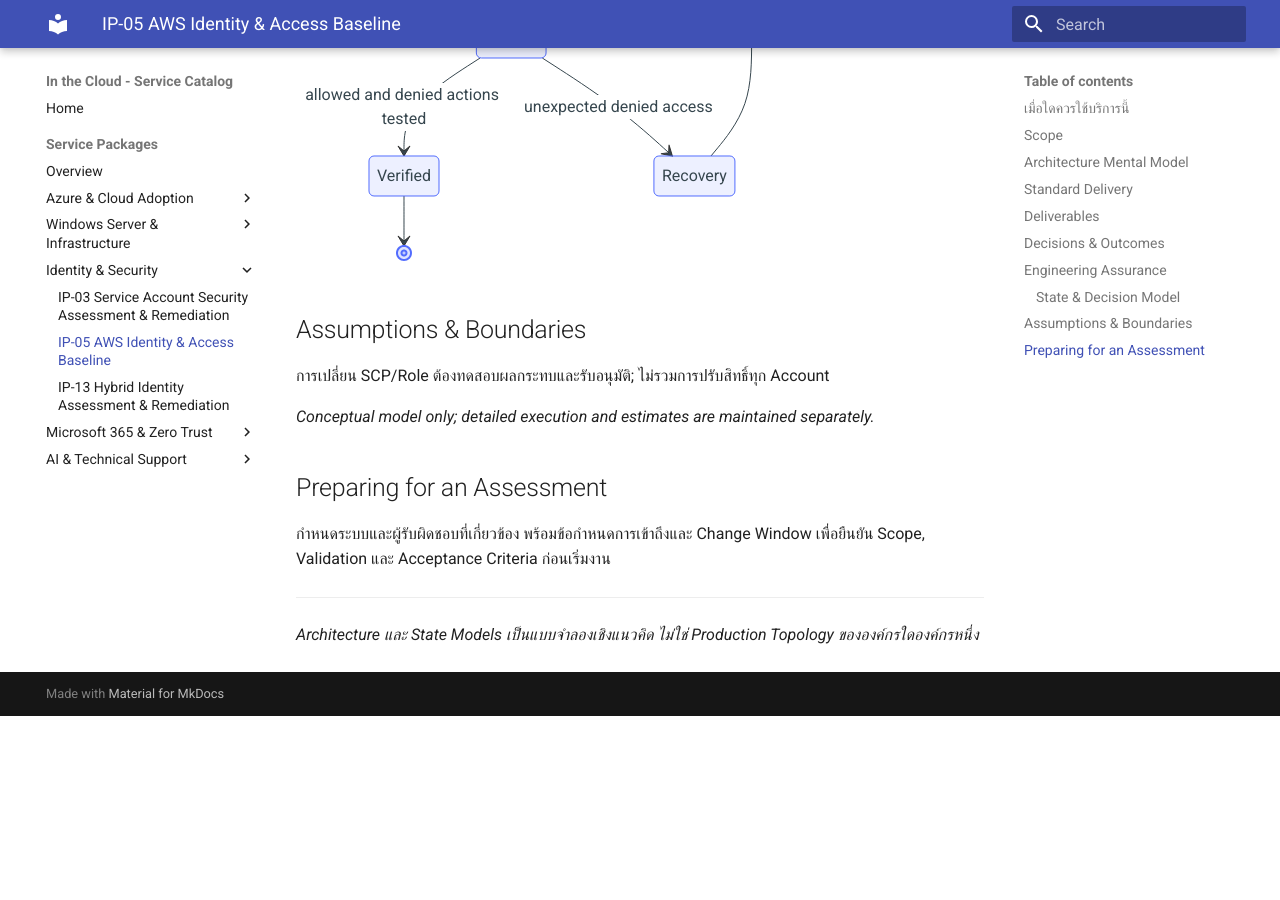
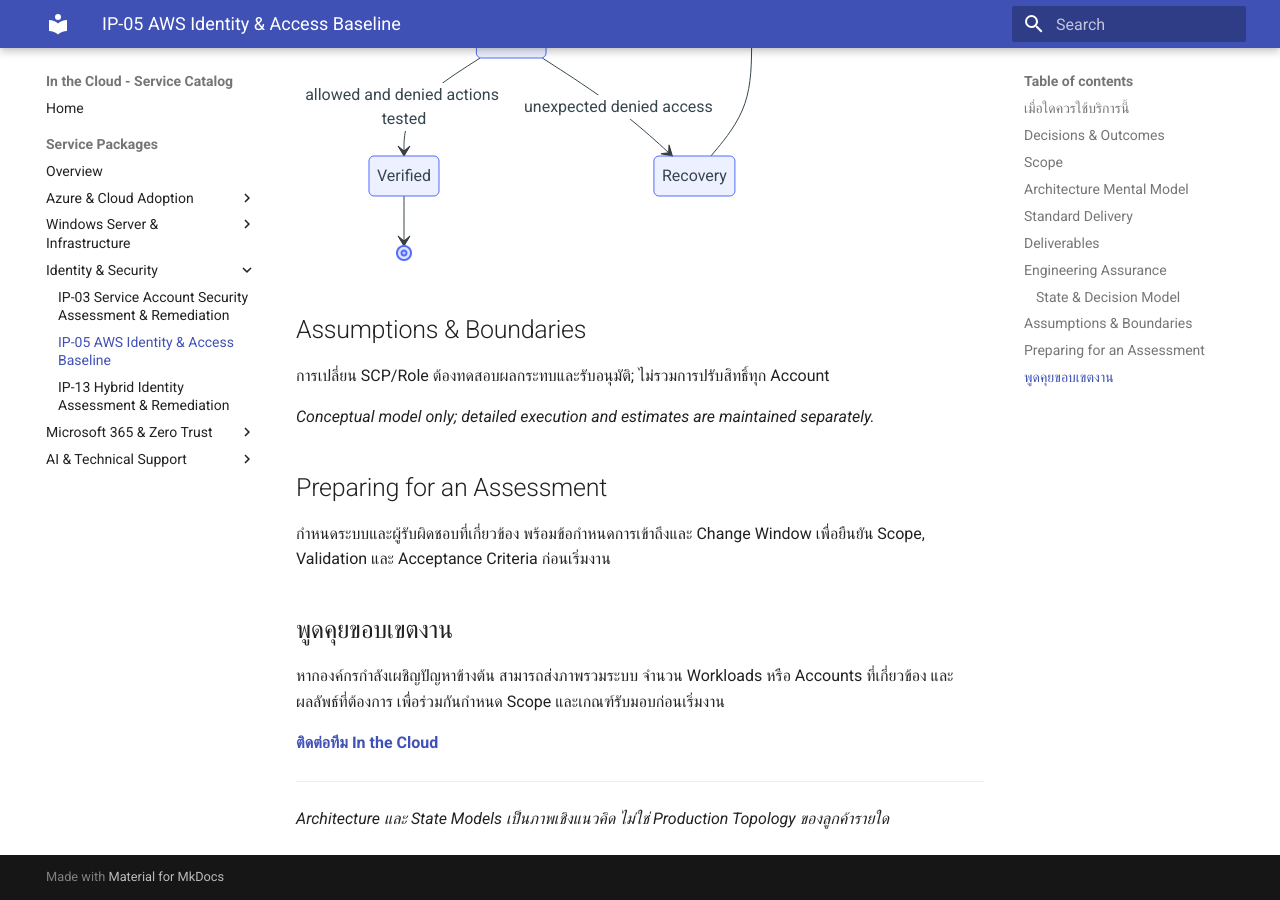
Before and after one commit to inthecloudth/service-catalog, an MkDocs documentation site: the page built from docs/services/ip-05-aws-identity-access-baseline.md, in a window 1280 px wide and 900 px high, scrolled down 2194 px. Built offline with MkDocs 1.6.1 and Material for MkDocs 9.7.7, drawn with Linux system fonts in a browser that asks for light colours; before the commit the page ends 2910 px from its top, so only the background shows below that; some of the changed text lies outside the part shown.

Commit message:
docs(catalog): prioritize buyer outcomes and contact path for IP-05

```diff
--- a/docs/services/ip-05-aws-identity-access-baseline.md
+++ b/docs/services/ip-05-aws-identity-access-baseline.md
@@ -9,6 +9,12 @@
 - สิทธิ์ IAM กระจัดกระจายและขาดภาพรวมของ Users, Roles และ Accounts
 - ต้องการมาตรฐาน Federation, Permission Sets, SCP และ Break-glass
 - กังวล Guardrails ใหม่กระทบการทำงานของ Workloads
+
+## Decisions & Outcomes
+
+- มี IAM / Federation Architecture ที่สอดคล้องกับการบริหาร AWS Accounts
+- ทราบสิทธิ์และ Guardrails ที่ควรปรับตามความเสี่ยง
+- ยืนยันผล Priority Controls จากการทดสอบจริง
 
 ## Scope
 
@@ -85,5 +85,12 @@ stateDiagram-v2
 
 กำหนดระบบและผู้รับผิดชอบที่เกี่ยวข้อง พร้อมข้อกำหนดการเข้าถึงและ Change Window เพื่อยืนยัน Scope, Validation และ Acceptance Criteria ก่อนเริ่มงาน
 
+## พูดคุยขอบเขตงาน
+
+หากองค์กรกำลังเผชิญปัญหาข้างต้น สามารถส่งภาพรวมระบบ จำนวน Workloads หรือ Accounts ที่เกี่ยวข้อง และผลลัพธ์ที่ต้องการ เพื่อร่วมกันกำหนด Scope และเกณฑ์รับมอบก่อนเริ่มงาน
+
+**[ติดต่อทีม In the Cloud](mailto:info@inthecloud.co.th?subject=Service%20IP-05)**
+
 ---
-*Architecture และ State Models เป็นแบบจำลองเชิงแนวคิด ไม่ใช่ Production Topology ขององค์กรใดองค์กรหนึ่ง*
+
+*Architecture และ State Models เป็นภาพเชิงแนวคิด ไม่ใช่ Production Topology ของลูกค้ารายใด*
```
Also changed, not shown: other parts of docs/services/ip-05-aws-identity-access-baseline.md (+0 -6 lines).
